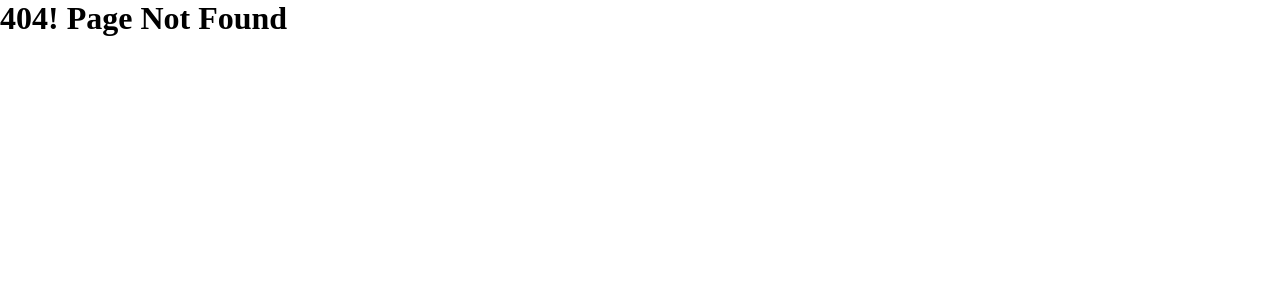
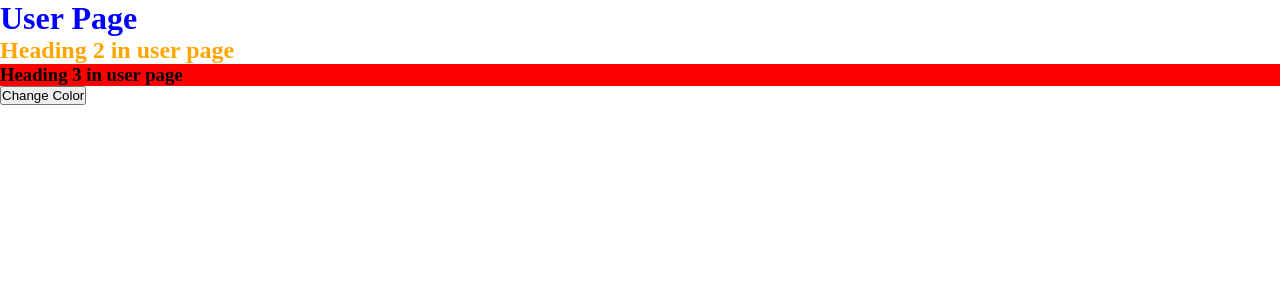
Before and after one commit to fhabhishektiwari/blog_nextjs, a Next.js app: page /user in a window 1280 px wide. Before the commit this address had no page. Shown: the top 300 px of the page. Built offline with nearby package versions, Linux system fonts and the light colour scheme.

Commit message:
Added Style with next.js

```diff
--- a/src/app/globals.css
+++ b/src/app/globals.css
@@ -3,3 +3,10 @@
   padding: 0;
   box-sizing: border-box;
 }
+/* html,
+body {
+  border: 1px solid #333;
+} */
+h1{
+  color: red;
+}
--- a/src/app/layout.js
+++ b/src/app/layout.js
@@ -1,26 +1,27 @@
-// import { Geist, Geist_Mono } from "next/font/google";
+import { Geist, Geist_Mono } from "next/font/google";
 import "./globals.css";
+import "./style.css"
 
-// const geistSans = Geist({
-//   variable: "--font-geist-sans",
-//   subsets: ["latin"],
-// });
+const geistSans = Geist({
+  variable: "--font-geist-sans",
+  subsets: ["latin"],
+});
 
-// const geistMono = Geist_Mono({
-//   variable: "--font-geist-mono",
-//   subsets: ["latin"],
-// });
+const geistMono = Geist_Mono({
+  variable: "--font-geist-mono",
+  subsets: ["latin"],
+});
 
-// export const metadata = {
-//   title: "Create Next App",
-//   description: "Generated by create next app",
-// };
+export const metadata = {
+  title: "Create Next App",
+  description: "Generated by create next app",
+};
 
 export default function RootLayout({ children }) {
   return (
     <html lang="en">
       <body
-      // className={`${geistSans.variable} ${geistMono.variable}`}
+      className={`${geistSans.variable} ${geistMono.variable}`}
       >
         {children}
       </body>
--- a/src/app/page.js
+++ b/src/app/page.js
@@ -1,6 +1,6 @@
 "use client";
 import { useState } from "react";
-// import styles from "./page.module.css";
+import styles from "./page.module.css";
 import Link from "next/link";
 import { useRouter } from "next/navigation";
 
--- /dev/null
+++ b/src/app/style.css
@@ -0,0 +1,3 @@
+h2 {
+  color: orange;
+}
--- /dev/null
+++ b/src/app/user/page.js
@@ -0,0 +1,17 @@
+"use client";
+
+import { useState } from "react";
+
+export default function User() {
+  const [h3Color, setH3Color] = useState({ backgroundColor: "red" });
+  return (
+    <div>
+      <h1 style={{ color: "blue" }}>User Page</h1>
+      <h2>Heading 2 in user page</h2>
+      <h3 style={h3Color}>Heading 3 in user page</h3>
+      <button onClick={() => setH3Color({ backgroundColor: "yellow" })}>
+        Change Color
+      </button>
+    </div>
+  );
+}
```
